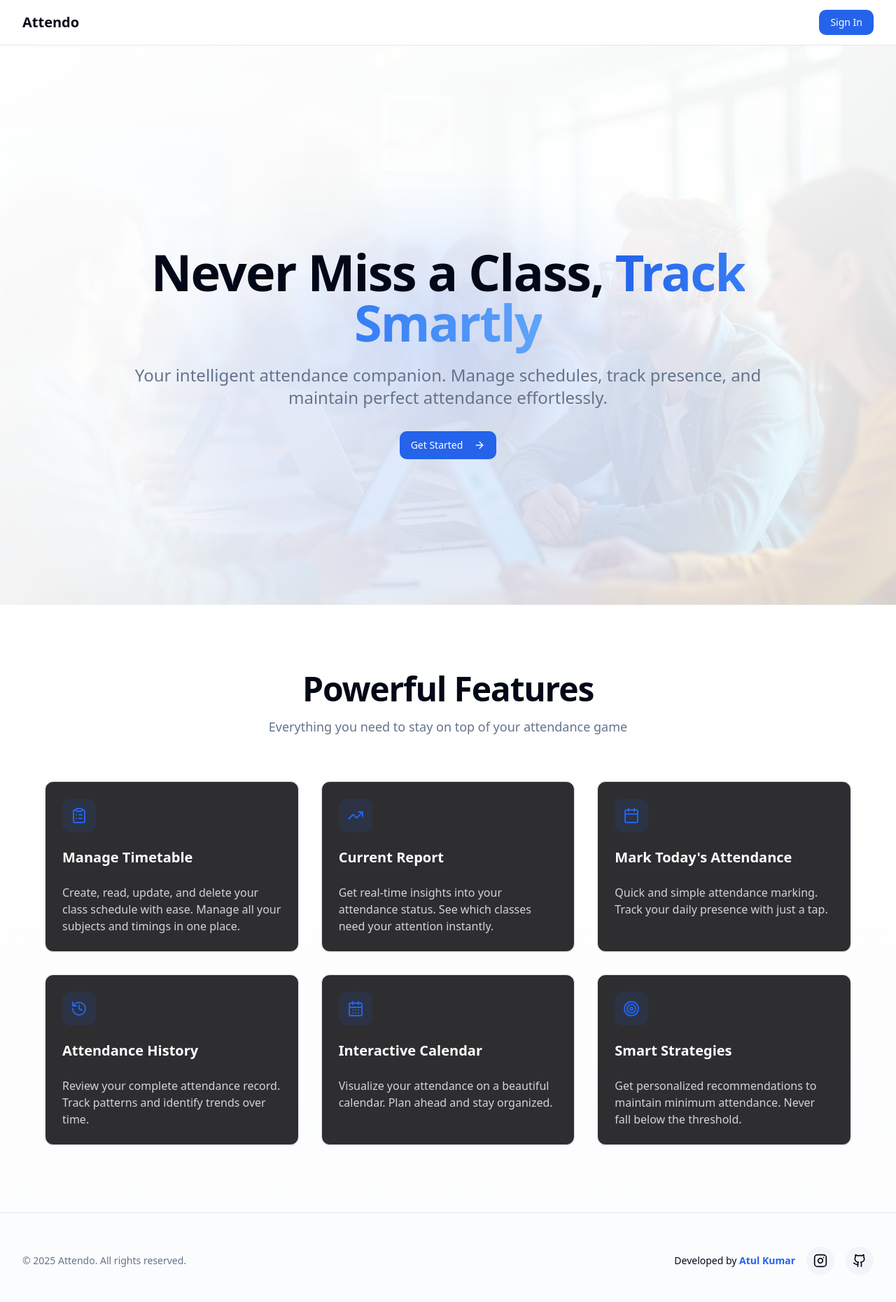
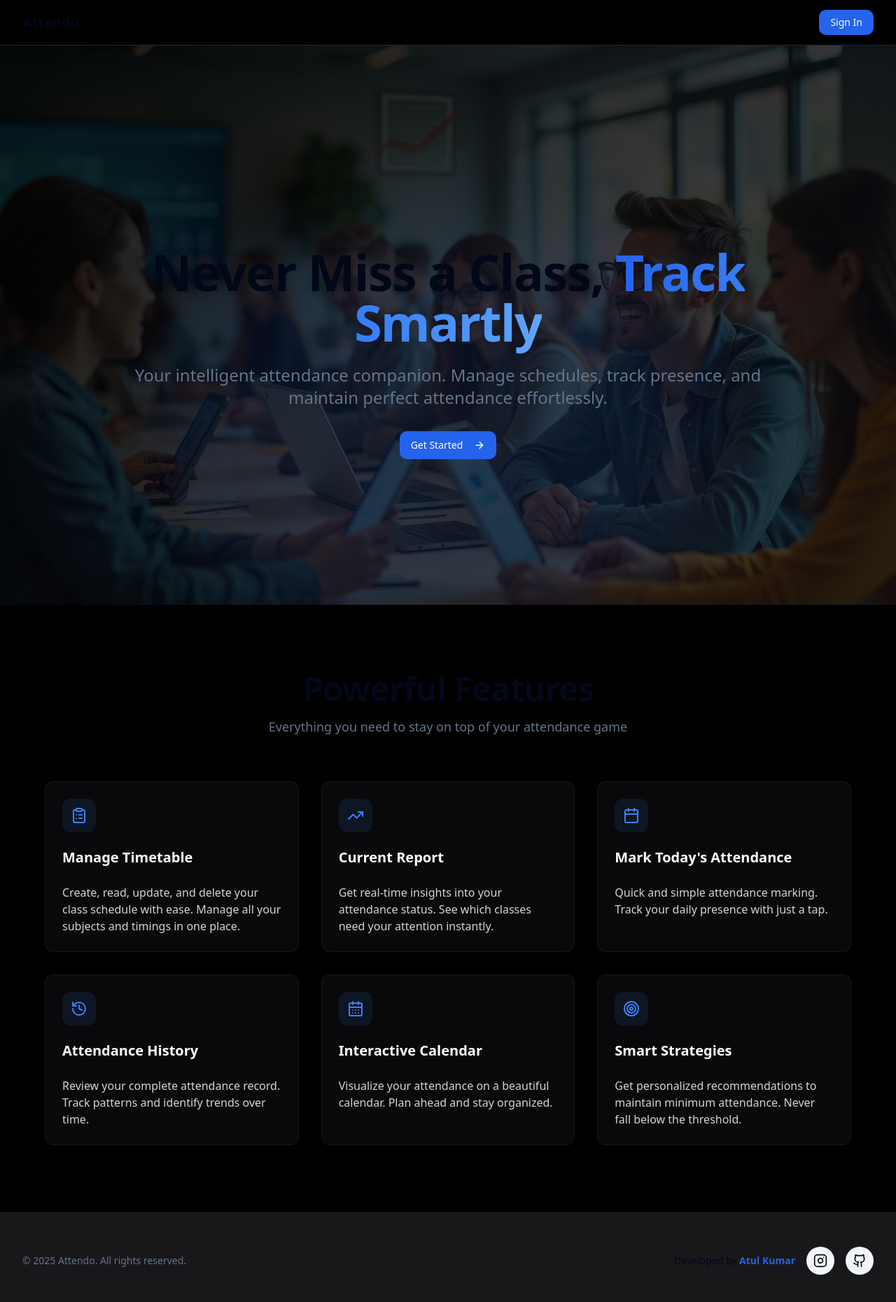
Before and after one commit to thisisatulkumar/attendo, a Next.js app: page / in a window 1280 px wide. Shown: the top 1860 px of the page at 70% size. Built offline with nearby package versions, Linux system fonts and the light colour scheme; no server answers.

Commit message:
Change the landing page theme to a darker tone

```diff
--- a/src/components/Features.js
+++ b/src/components/Features.js
@@ -50,7 +50,7 @@ const Features = () => {
     ];
 
     return (
-        <section className="py-24 px-4 sm:px-6 lg:px-8 bg-gradient-to-b from-background to-secondary/20">
+                <section className="py-24 px-4 sm:px-6 lg:px-8 bg-black">
             <div className="container mx-auto">
                 <div className="mx-auto max-w-2xl text-center mb-16">
                     <h2 className="text-4xl font-bold tracking-tight text-foreground sm:text-5xl mb-4">
@@ -69,11 +69,11 @@ const Features = () => {
                         return (
                             <Card
                                 key={index}
-                                className="group border-border bg-zinc-900/90 backdrop-blur-sm transition-all hover:bg-zinc-900/95"
+                                className="group border-zinc-800/50 bg-zinc-950 backdrop-blur-sm transition-all hover:bg-zinc-900"
                                 style={{ animationDelay: `${index * 100}ms` }}
                             >
                                 <CardHeader>
-                                    <div className="mb-4 flex h-12 w-12 items-center justify-center rounded-lg bg-blue-600/10 text-blue-600 transition-all">
+                                    <div className="mb-4 flex h-12 w-12 items-center justify-center rounded-lg bg-blue-500/10 text-blue-500 transition-all hover:bg-blue-500/20">
                                         <Icon className="h-6 w-6" />
                                     </div>
 
--- a/src/components/Footer.js
+++ b/src/components/Footer.js
@@ -4,7 +4,7 @@ const Footer = () => {
     const currentYear = new Date().getFullYear();
 
     return (
-        <footer className="border-t border-border bg-secondary/30 py-12">
+        <footer className="border-t border-zinc-800 bg-zinc-900 py-12">
             <div className="container mx-auto px-4 sm:px-6 lg:px-8">
                 <div className="flex flex-col items-center justify-between gap-6 md:flex-row">
                     <div className="text-center md:text-left">
--- a/src/components/Hero.js
+++ b/src/components/Hero.js
@@ -16,8 +16,8 @@ const Hero = () => {
                     className="h-full w-full object-cover"
                 />
 
-                <div className="absolute inset-0 bg-gradient-to-br from-background via-background/95 to-background/80" />
-                <div className="absolute inset-0 bg-[radial-gradient(circle_at_center,rgba(37,99,235,0.1)_0%,transparent_30%)]" />
+                <div className="absolute inset-0 bg-black/60" />
+                <div className="absolute inset-0 bg-gradient-to-br from-black/70 via-zinc-950/50 to-zinc-900/40" />
             </div>
 
             <div className="container relative z-10 mx-auto px-4 sm:px-6 lg:px-8 pt-20">
--- a/src/components/Navbar.js
+++ b/src/components/Navbar.js
@@ -35,7 +35,7 @@ const Navbar = () => {
     };
 
     return (
-        <nav className="fixed top-0 left-0 right-0 z-50 border-b border-border bg-background/80 backdrop-blur-lg">
+        <nav className="fixed top-0 left-0 right-0 z-50 border-b border-zinc-800 bg-[#000000] backdrop-blur-lg">
             <div className="container mx-auto px-4 sm:px-6 lg:px-8">
                 <div className="flex h-16 items-center justify-between">
                     <div className="flex items-center gap-2">
```
